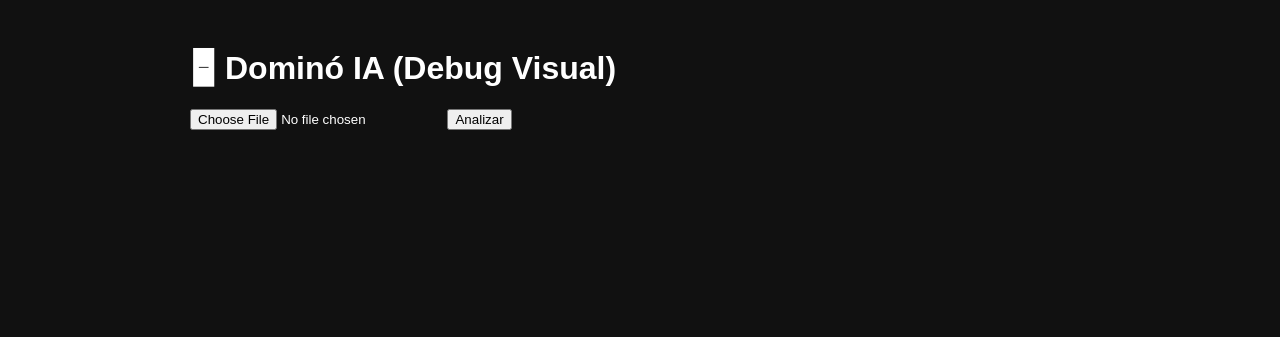
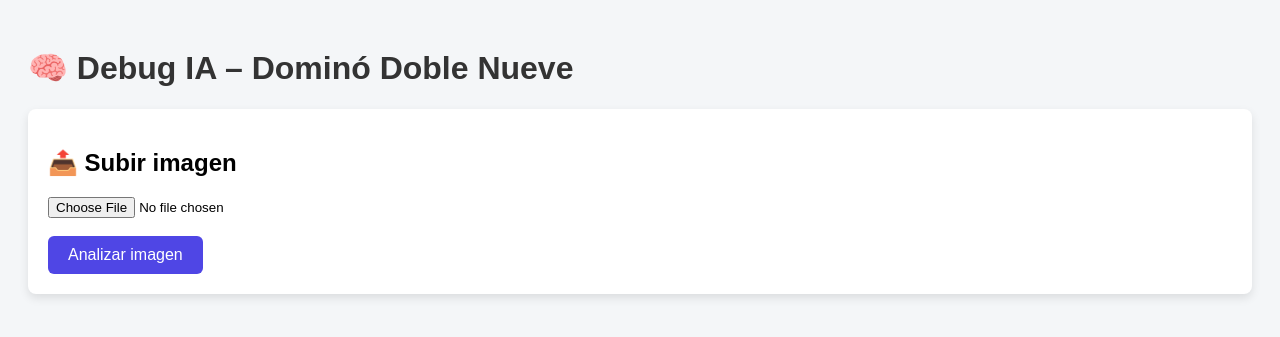
Before and after one commit to abrahamramost01-netizen/dmie, a Flask app: template templates/index.html in a window 1280 px wide. Shown: the top 337 px of the page. Run offline with Flask 3, Linux system fonts and the light colour scheme; the template is opened without the code that fills it, so the values that code supplies are empty; some libraries are stand-ins or nearby versions.

Commit message:
Update index.html

```diff
--- a/templates/index.html
+++ b/templates/index.html
@@ -2,42 +2,95 @@
 <html lang="es">
 <head>
     <meta charset="UTF-8">
-<title>Dominó IA</title>
+    <title>Debug IA Dominó</title>
     <style>
-body { font-family: Arial; background:#111; color:#fff; padding:20px }
-.container { max-width:900px; margin:auto }
-img { max-width:100%; border-radius:10px; margin-top:15px }
-.ficha { background:#222; padding:10px; margin:5px 0; border-radius:5px }
+        body {
+            font-family: Arial, sans-serif;
+            background: #f4f6f8;
+            padding: 20px;
+        }
+        h1 {
+            color: #333;
+        }
+        .box {
+            background: white;
+            padding: 20px;
+            border-radius: 8px;
+            margin-bottom: 20px;
+            box-shadow: 0 4px 10px rgba(0,0,0,.1);
+        }
+        button {
+            padding: 10px 20px;
+            background: #4f46e5;
+            color: white;
+            border: none;
+            border-radius: 6px;
+            cursor: pointer;
+            font-size: 16px;
+        }
+        img {
+            max-width: 100%;
+            margin-top: 15px;
+            border-radius: 6px;
+            border: 2px solid #ddd;
+        }
+        pre {
+            background: #111;
+            color: #0f0;
+            padding: 15px;
+            border-radius: 6px;
+            overflow-x: auto;
+            font-size: 14px;
+        }
+        .ficha {
+            padding: 8px;
+            margin: 5px 0;
+            background: #f1f5f9;
+            border-radius: 5px;
+        }
     </style>
 </head>
 <body>
-<div class="container">
 
-<h1>🁢 Dominó IA (Debug Visual)</h1>
+<h1>🧠 Debug IA – Dominó Doble Nueve</h1>
 
-<form method="POST" enctype="multipart/form-data">
+<div class="box">
+    <h2>📤 Subir imagen</h2>
+    <form method="post" action="/debug_ia" enctype="multipart/form-data">
         <input type="file" name="image" accept="image/*" required>
-    <button>Analizar</button>
+        <br><br>
+        <button type="submit">Analizar imagen</button>
     </form>
+</div>
 
-{% if resultado %}
-<h2>Resultado</h2>
-<p><b>Total:</b> {{ resultado.total }} puntos</p>
-<p><b>Fichas:</b> {{ resultado.cantidad }}</p>
+{% if image_url %}
+<div class="box">
+    <h2>📸 Imagen analizada</h2>
+    <img src="{{ image_url }}">
+</div>
+{% endif %}
 
-<img src="{{ url_for('uploads', filename=resultado.imagen) }}">
+{% if result %}
+<div class="box">
+    <h2>📊 Resultado resumido</h2>
+    <p><strong>Total puntos:</strong> {{ result.total }}</p>
+    <p><strong>Cantidad fichas:</strong> {{ result.cantidad }}</p>
 
-<h3>Fichas detectadas</h3>
-{% for f in resultado.fichas %}
+    <h3>🎯 Fichas detectadas</h3>
+    {% for f in result.fichas %}
         <div class="ficha">
-    Ficha: {{ f.puntos }} puntos |
-    Confianza: {{ f.confianza }}%
+            Ficha: <strong>{{ f.clase }}</strong> |
+            Puntos: <strong>{{ f.puntos }}</strong> |
+            Confianza: <strong>{{ f.confianza }}%</strong>
         </div>
     {% endfor %}
+</div>
+
+<div class="box">
+    <h2>🧾 JSON completo (debug)</h2>
+    <pre>{{ result | tojson(indent=2) }}</pre>
+</div>
 {% endif %}
 
-</div>
 </body>
 </html>
-
-</html>
```
Lines whose indentation alone changed are shown as unchanged.
